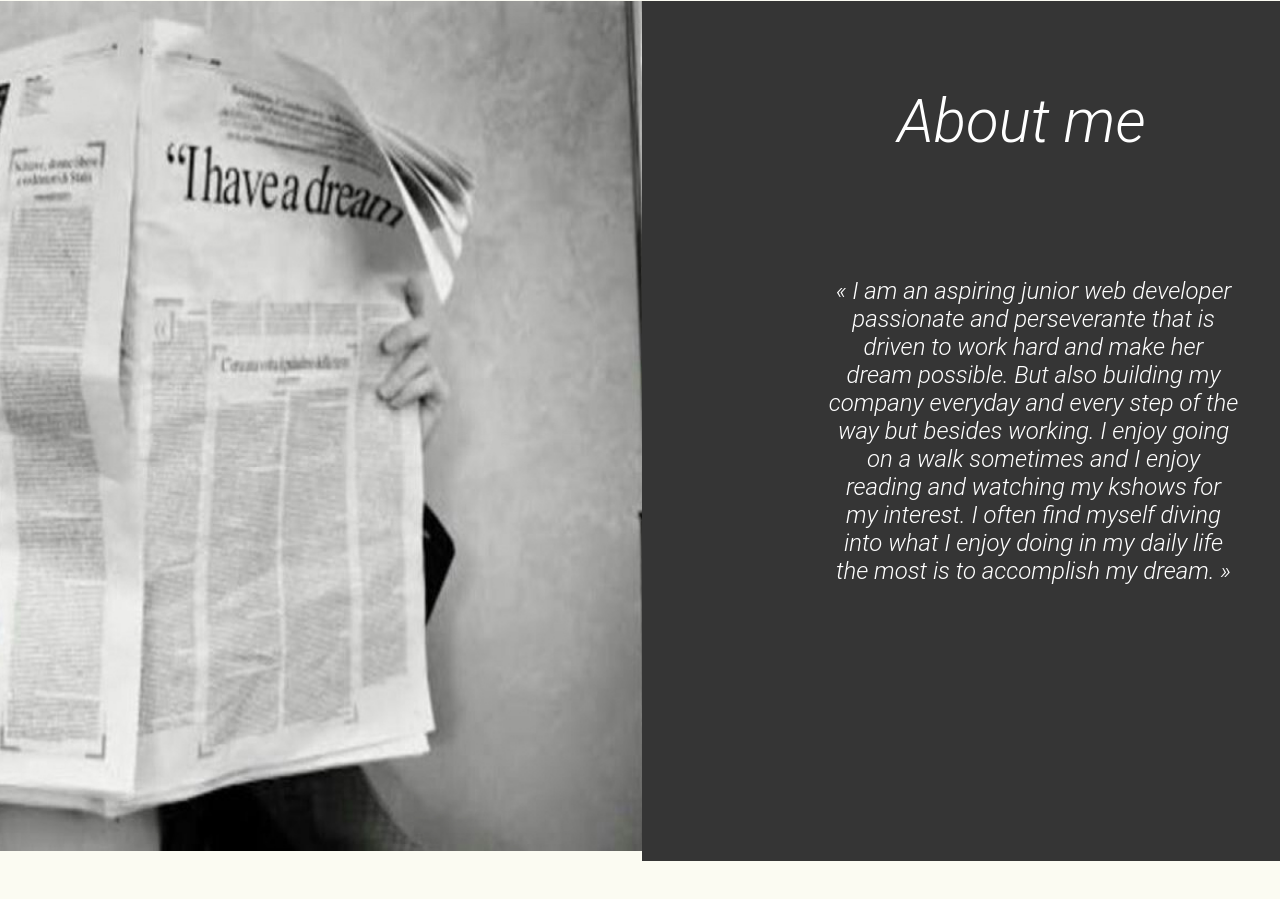
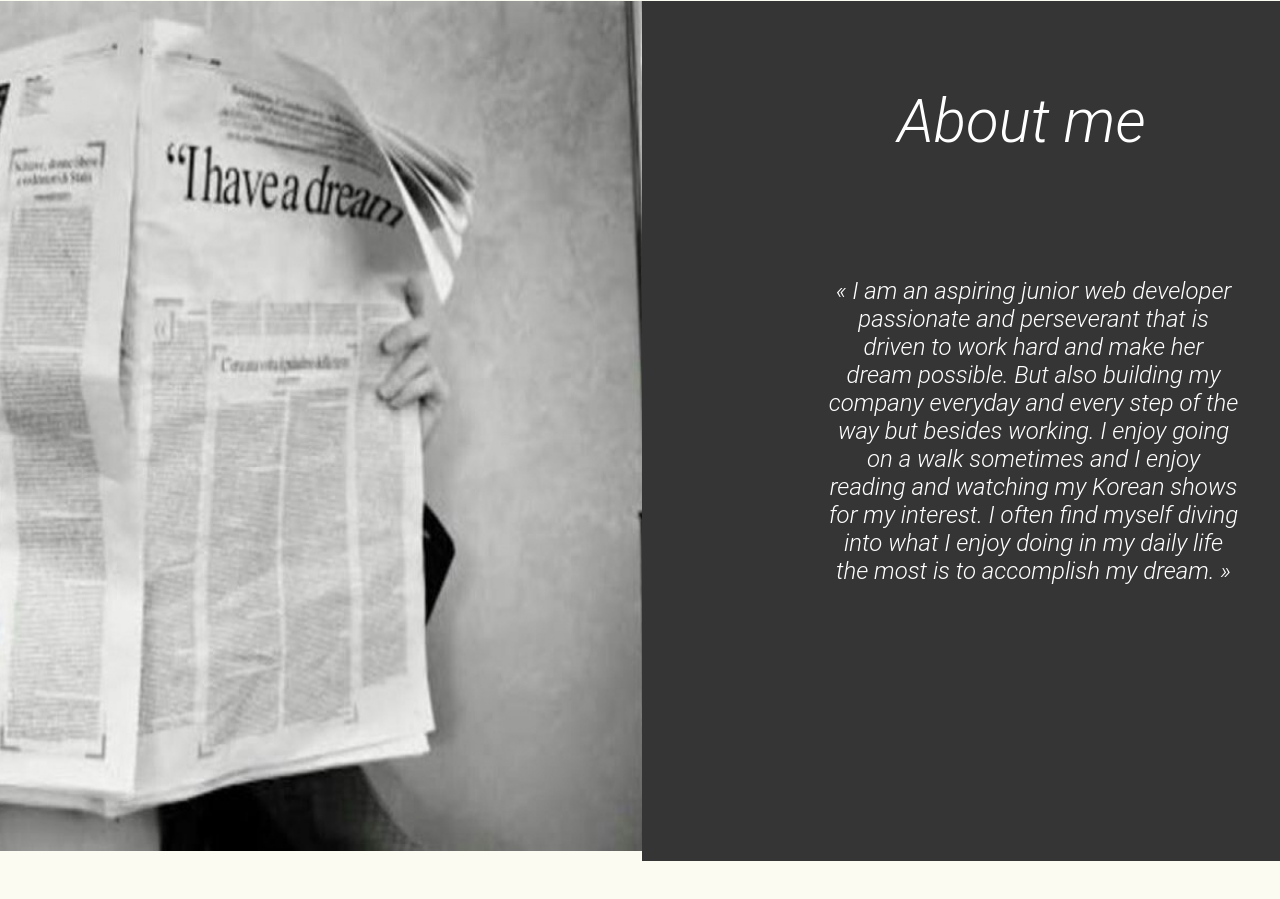
Before and after one commit to priscaaz/priscaaz.github.io, a plain HTML site: page index.html in a window 1280 px wide. Shown: the part 964-1863 px from the top of the page. Drawn offline with nearby package versions, Linux system fonts and the light colour scheme.

Commit message:
edit paragraph
i recently edit the paragraph with the correction words

```diff
--- a/index.html
+++ b/index.html
@@ -39,8 +39,8 @@
       <div class="col-md-6"> <div id="card">
         <div class="card-body">
             <p class="aboutme">About me</p>
-    <p class="p-about"> « I am an aspiring junior web developer passionate and perseverante that is driven to work hard and make her dream possible. But also building my company everyday and every step of the way but besides working. I enjoy going on a walk sometimes and I enjoy reading and watching my kshows for my interest. I often find myself diving into what I enjoy doing in my daily life the most is to accomplish my dream.
- »</p>
+    <p class="p-about"> « I am an aspiring junior web developer passionate and perseverant that is driven to work hard and make her dream possible. But also building my company everyday and every step of the way but besides working. I enjoy going on a walk sometimes and I enjoy reading and watching my Korean shows for my interest. I often find myself diving into what I enjoy doing in my daily life the most is to accomplish my dream.
+»</p>
           </div>
       </div></div>
 
@@ -87,7 +87,7 @@
             <div class="card-body2">
                 <p class="p-experience">Experience &
                     education  </p>
-                         <p class="E-paragraph">« My first experience was at a call center and it was an amazing experience in my opinion because that is where I grew and I learned a lot about the real world job. I enjoy working for a long period of time at a desk and I think it grew on me and shaped me for coding. This period was where I developed my sense of communicating. For my education I went to a school that prepares young adults to be in the marketplace. I learned different skills.
+                         <p class="E-paragraph">«  My first experience was at a call center and it was an amazing experience in my opinion because that is where I grew and I learned a lot about the real world job. I enjoy working for a long period of time at a desk and I think it grew on me and shaped me for coding. This period was where I developed my sense of communicating. For my education I went to a school that prepares young adults to be in the marketplace. I learned different skills.
                     »</p>
             </div>
           </div></div>
```
